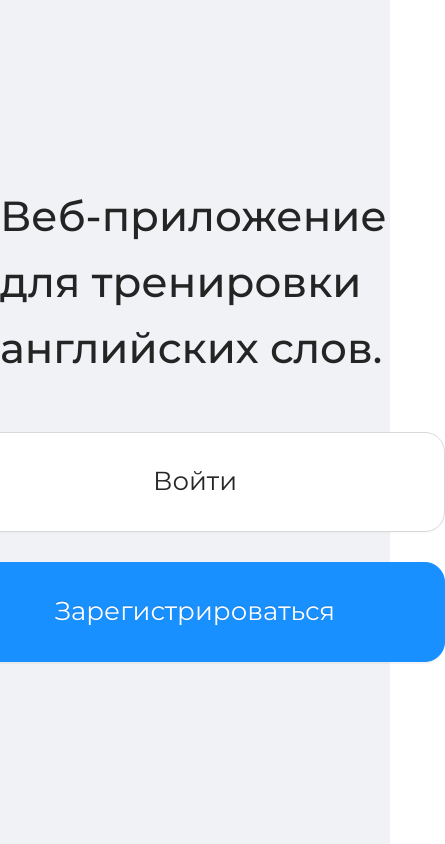
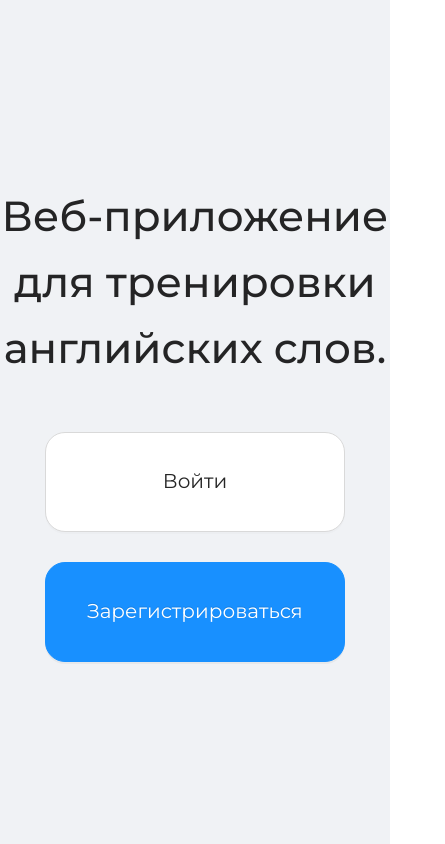
Before and after one commit to terequell/diploma, a React (Create React App) app in the folder frontend/: page / in a window 390 px wide. Shown: the whole page, 445 px wide, since content can reach past the window. Built offline with nearby package versions, Linux system fonts and the light colour scheme.

Commit message:
adapt start, register and login pages, home work in progress

```diff
--- a/frontend/src/components/Home/Home.module.scss
+++ b/frontend/src/components/Home/Home.module.scss
@@ -4,20 +4,20 @@
     padding-top: 50px;
     display: flex;
     justify-content: space-around;
+    flex-wrap: wrap;
 
     &__buttons {
+        margin-left: 50px;
         display: flex;
         flex-direction: column;
     }
 
     &__start-lesson {
-        margin-left: 50px;
         width: 400px;
         height: 100px;
     }
 
     &__logout {
-        margin-left: 50px;
         margin-top: 30px;
         width: 400px;
         height: 100px;
--- a/frontend/src/components/Login/Login.module.scss
+++ b/frontend/src/components/Login/Login.module.scss
@@ -3,6 +3,11 @@
         width: 600px;
         height: 100%;
         margin: 0 auto;
+        padding-left: 100px;
         padding-top: 100px;
+
+        @media screen and (min-width: 300px) and (max-width: 600px) {
+            width: calc(100vw - 50px);
+        }
     }
 }
--- a/frontend/src/components/Registration/Registration.module.scss
+++ b/frontend/src/components/Registration/Registration.module.scss
@@ -3,6 +3,11 @@
         width: 600px;
         height: 100%;
         margin: 0 auto;
+        padding-left: 100px;
         padding-top: 100px;
+
+        @media screen and (min-width: 300px) and (max-width: 600px) {
+            width: calc(100vw - 50px);
+        }
     }
 }
--- a/frontend/src/components/StartPage/StartPage.module.scss
+++ b/frontend/src/components/StartPage/StartPage.module.scss
@@ -13,9 +13,15 @@
         border-radius: 20px;
         font-size: 26px;
         margin-top: 30px;
+
+        @media screen and (min-width: 320px) and (max-width: 530px) {
+            width: 300px;
+            font-size: 20px;
+        }
     }
 
     &__title {
+        text-align: center;
         font-size: 42px;
     }
 }
```
